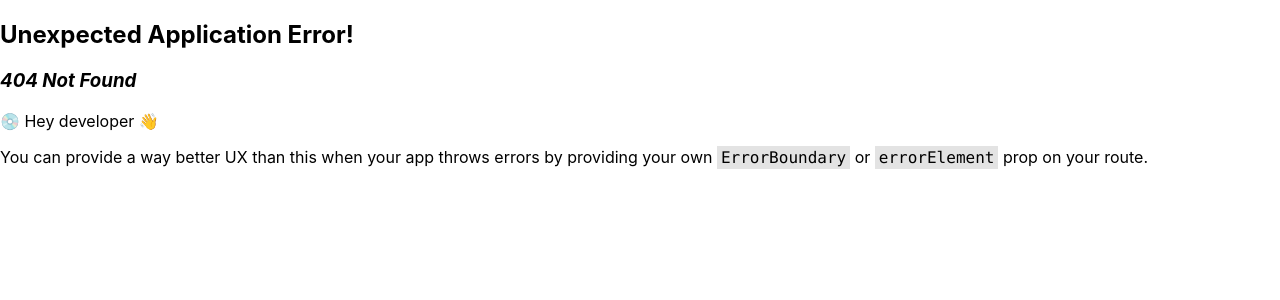
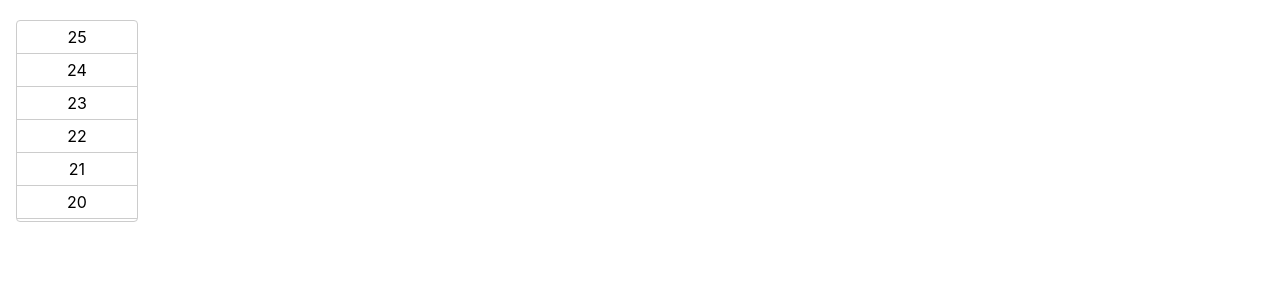
Before and after one commit to WholeWhales/react-relearn, a React (Create React App) app: page /news in a window 1280 px wide. Before the commit this address had no page. Shown: the top 300 px of the page. Built offline with nearby package versions, Linux system fonts and the light colour scheme.

Commit message:
feature: react demos news

```diff
--- a/src/constants/index.js
+++ b/src/constants/index.js
@@ -1,5 +1,5 @@
 import App from "../App";
-import {Clock, InputList, TabSelector} from "../demos";
+import {Clock, InputList, News, TabSelector} from "../demos";
 import React from "react";
 
 const demos_link = [{
@@ -14,6 +14,10 @@ const demos_link = [{
     id: 'clock',
     label: 'Clock',
     value: '/clock'
+}, {
+    id: 'news',
+    label: 'News',
+    value: '/news'
 }];
 
 const demos_browser_router_list = [{
@@ -28,6 +32,9 @@ const demos_browser_router_list = [{
 }, {
     path: '/clock',
     element: <Clock />
+}, {
+    path: '/news',
+    element: <News />
 }];
 
 export {
--- /dev/null
+++ b/src/demos/News/index.css
@@ -0,0 +1,19 @@
+.App-demos-news {
+    margin: 20px 16px;
+    width: 120px;
+    height: 200px;
+    overflow: auto;
+    border: 1px solid #ccc;
+    border-radius: 4px;
+}
+
+.App-demos-news-item {
+    height: 32px;
+    text-align: center;
+    line-height: 32px;
+    border-bottom: 1px solid #ccc;
+}
+
+.App-demos-news-item:last-child {
+    border-bottom: none;
+}
--- /dev/null
+++ b/src/demos/News/index.js
@@ -0,0 +1,98 @@
+import {PureComponent} from 'react';
+import PropTypes from 'prop-types';
+
+import './index.css';
+
+class NewsMessages extends PureComponent {
+    static propTypes = {
+        messages: PropTypes.array
+    };
+
+    static defaultProps = {
+        messages: []
+    };
+
+    render() {
+        const {messages} = this.props;
+        return messages && messages.length ? messages.map((message, index) => {
+            return <div key={index} className='App-demos-news-item'>
+                {message}
+            </div>
+        }) : <></>;
+    }
+}
+
+class News extends PureComponent {
+    constructor(props) {
+        super(props);
+        this.timer = null;
+        this.newsRef = null;
+    }
+
+    state = {
+        messages: []
+    };
+
+    getNewsMessages = () => {
+        this.setState((prev) => {
+            const {messages} = prev;
+            return {
+                messages: [
+                    messages.length + 1,
+                    ...messages,
+                ]
+            };
+        });
+    };
+
+    componentDidMount() {
+        const {getNewsMessages} = this;
+        for (let i = 0; i < 20; i++) {
+            getNewsMessages();
+        }
+        this.timer = setInterval(() => {
+            if (this.state.messages.length > 100) {
+                clearInterval(this.timer);
+                this.timer = null;
+                return true;
+            }
+            getNewsMessages();
+        }, 1000);
+    }
+
+    getSnapshotBeforeUpdate() {
+        return this.newsRef.scrollHeight;
+    }
+
+    componentDidUpdate(prevProps, prevState, prevScrollHeight) {
+        const scrollTop = this.newsRef.scrollTop;
+        if (scrollTop < 2) return true;
+        const scrollHeight = this.newsRef.scrollHeight;
+        this.newsRef.scrollTop = scrollHeight - prevScrollHeight + scrollTop;
+    }
+
+    componentWillUnmount() {
+        clearInterval(this.timer);
+        this.timer = null;
+        this.setState({
+            messages: []
+        });
+    }
+
+    render() {
+        const {messages} = this.state;
+        return <section
+            ref={n => {
+                this.newsRef = n;
+                return this.newsRef;
+            }}
+            className='App-demos-news'
+        >
+            <NewsMessages
+                messages={messages}
+            />
+        </section>
+    }
+}
+
+export default News;
--- a/src/demos/index.js
+++ b/src/demos/index.js
@@ -1,3 +1,4 @@
 export {default as TabSelector} from './TabSelector';
 export {default as InputList} from './InputList';
 export {default as Clock} from './Clock';
+export {default as News} from './News';
```
